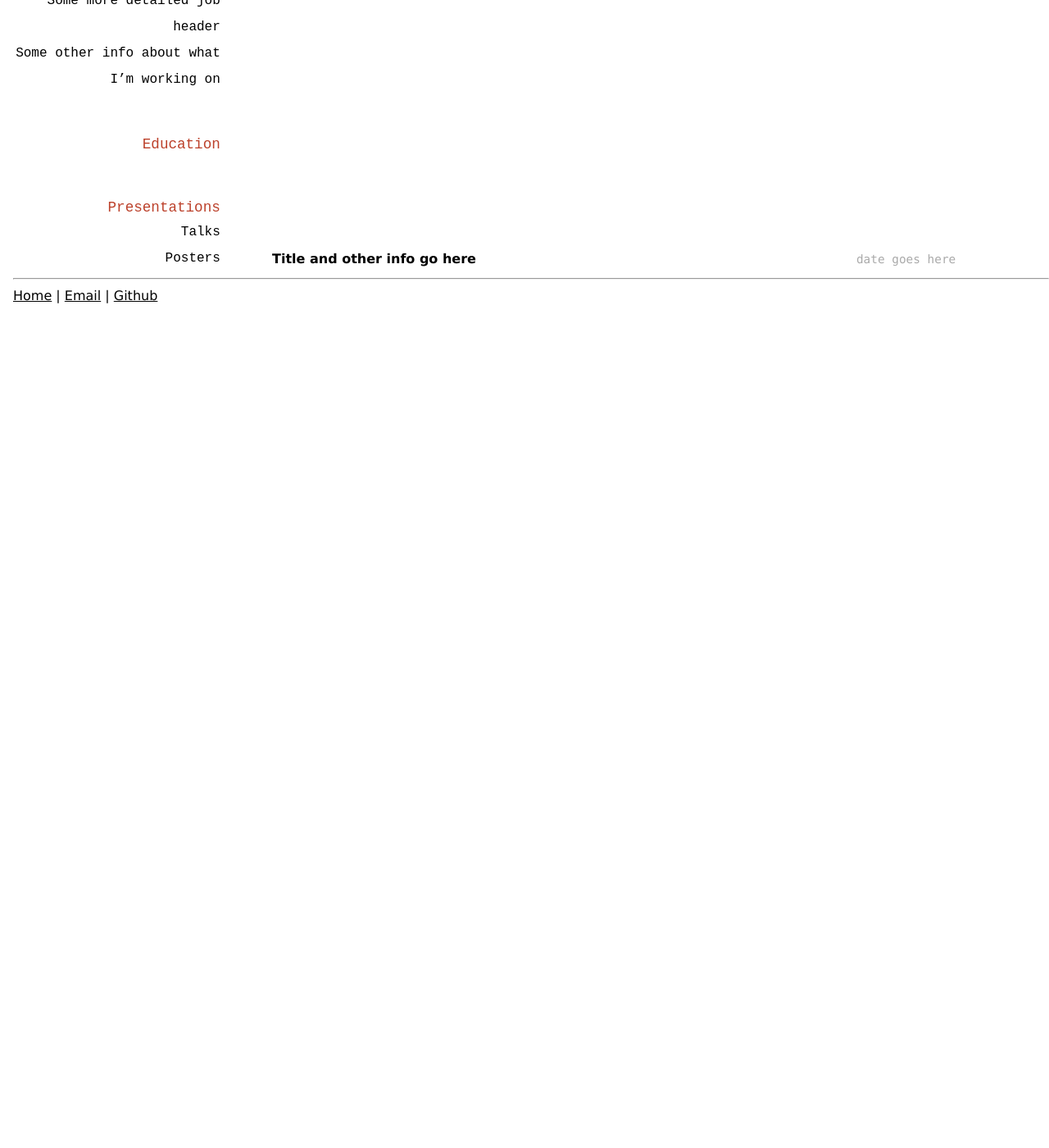
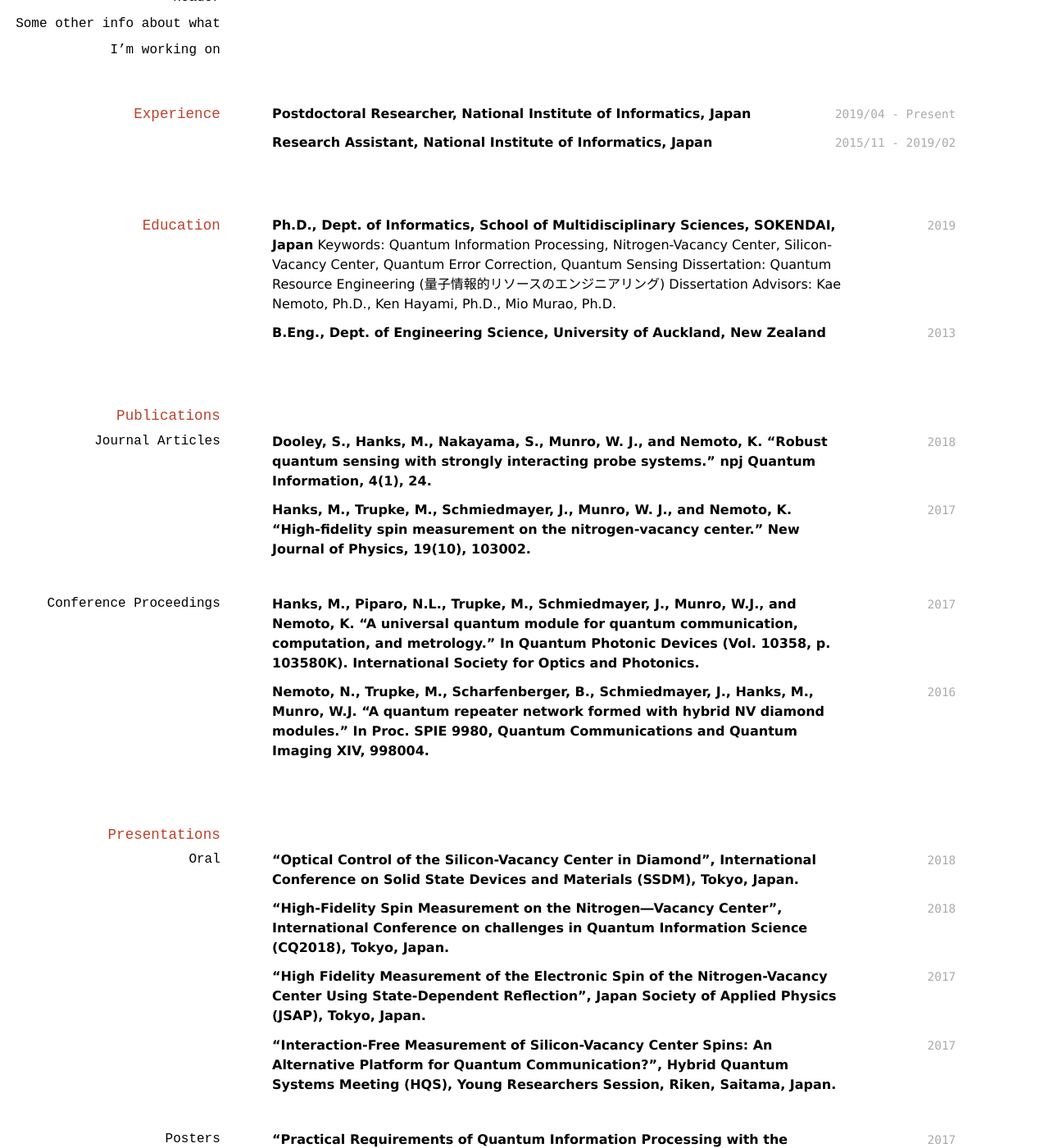
Before and after one commit to mike052577/mike052577.github.io, a Jekyll site: the page built from cv/index.md, in a window 1280 px wide and 1400 px high, scrolled down 270 px. Shown: the whole window at 82% size. Built offline with Jekyll 4.4.1, drawn with Linux system fonts in a browser that asks for light colours; before the commit the page ends 900 px from its top, so only the background shows below that; some of the changed text lies outside the part shown.

Commit message:
Added data to CV

```diff
--- a/cv/index.md
+++ b/cv/index.md
@@ -23,13 +23,98 @@ Job description.
 
 ### Some other info about what I'm working on
 
+
+## Experience
+
+`2019/04 - Present`
+__Postdoctoral Researcher, National Institute of Informatics, Japan__
+
+`2015/11 - 2019/02`
+__Research Assistant, National Institute of Informatics, Japan__
+
+
+
 ## Education
+
+`2019`
+__Ph.D., Dept. of Informatics, School of Multidisciplinary Sciences, SOKENDAI, Japan__
+Keywords: Quantum Information Processing, Nitrogen-Vacancy Center, Silicon-Vacancy Center, Quantum Error Correction, Quantum Sensing
+Dissertation: Quantum Resource Engineering (量子情報的リソースのエンジニアリング)
+Dissertation Advisors: Kae Nemoto, Ph.D., Ken Hayami, Ph.D., Mio Murao, Ph.D.
+
+`2013`
+__B.Eng., Dept. of Engineering Science, University of Auckland, New Zealand__
+
+
+## Publications
+
+### Journal Articles
+
+`2018`
+__Dooley, S., Hanks, M., Nakayama, S., Munro, W. J., and Nemoto, K. “Robust quantum sensing with strongly interacting probe systems.” npj Quantum Information, 4(1), 24.__
+
+`2017`
+__Hanks, M., Trupke, M., Schmiedmayer, J., Munro, W. J., and Nemoto, K. “High-fidelity spin measurement on the nitrogen-vacancy center.” New Journal of Physics, 19(10), 103002.__
+
+### Conference Proceedings
+
+`2017`
+__Hanks, M., Piparo, N.L., Trupke, M., Schmiedmayer, J., Munro, W.J., and Nemoto, K. “A universal quantum module for quantum communication, computation, and metrology.” In Quantum Photonic Devices (Vol. 10358, p. 103580K). International Society for Optics and Photonics.__
+
+`2016`
+__Nemoto, N., Trupke, M., Scharfenberger, B., Schmiedmayer, J., Hanks, M., Munro, W.J. "A quantum repeater network formed with hybrid NV diamond modules." In Proc. SPIE 9980, Quantum Communications and Quantum Imaging XIV, 998004.__
+
+
 
 ## Presentations
 
-### Talks
+### Oral
+
+`2018`
+__“Optical Control of the Silicon-Vacancy Center in Diamond”, International Conference on Solid State Devices and Materials (SSDM), Tokyo, Japan.__
+
+`2018`
+__“High-Fidelity Spin Measurement on the Nitrogen―Vacancy Center”, International Conference on challenges in Quantum Information Science (CQ2018), Tokyo, Japan.__
+
+`2017`
+__“High Fidelity Measurement of the Electronic Spin of the Nitrogen-Vacancy Center Using State-Dependent Reflection”, Japan Society of Applied Physics (JSAP), Tokyo, Japan.__
+
+`2017`
+__“Interaction-Free Measurement of Silicon-Vacancy Center Spins: An Alternative Platform for Quantum Communication?”, Hybrid Quantum Systems Meeting (HQS), Young Researchers Session, Riken, Saitama, Japan.__
 
 ### Posters
 
-`date goes here`
-__Title and other info go here__
+`2017`
+__“Practical Requirements of Quantum Information Processing with the Silicon-Vacancy Center in Diamond”, International Symposium on Hybrid Quantum Systems (HQS2017), Miyagi Zao, Japan.__
+
+`2017`
+__“High Fidelity Measurement of the Electronic Spin of the Nitrogen-Vacancy Center Using State-Dependent Reflection”, Obergurgl Winter School, Obergurgl, Austria.__
+
+`2017`
+__“High Fidelity Measurement of the Electronic Spin of the Nitrogen-Vacancy Center Using State-Dependent Reflection”, SFB Meeting, Innsbruck, Austria.__
+
+`2017`
+__“High Fidelity Measurement of the Electronic Spin of the Nitrogen-Vacancy Center Using State-Dependent Reflection”, Interdisciplinary Workshop on Quantum Devices (IWQD), Tokyo, Japan.__
+
+`2016`
+__“Using an Optical Cavity to Measure the Spin of a Single Nitrogen Vacancy Center with High Fidelity”, 8th International Workshop on Solid State Quantum Computing (IQSSQC), Taipei, Taiwan.__
+
+`2015`
+__“Achievable Fault-Tolerant Spin Measurements in Diamond”, International Symposium on Nanoscale Transport and Technology (ISNTT), Kanagawa, Japan.__
+
+`2015`
+__“Photonic quantum communication: requirements in diamond (NV-)”, Okinawa School in Physics: Coherent Quantum Dynamics (CQD), OIST, Okinawa, Japan.__
+
+
+## Awards and Honours
+
+`2018`
+__Best Student Award, National Institute of Informatics, Japan.__
+
+`2013/10 - 2019/03`
+__Research Student Scholarship, Japanese Government (Monbukagakusho: MEXT).__
+
+
+## Skills
+
+Bash, C, Fortran, Python, Matlab
```
Also changed, not shown: other parts of cv/index.md (+2 -2 lines).
